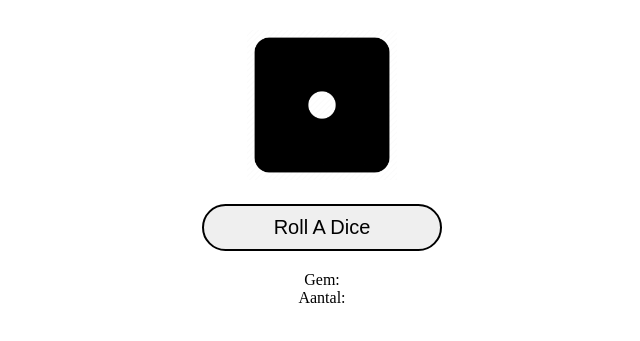
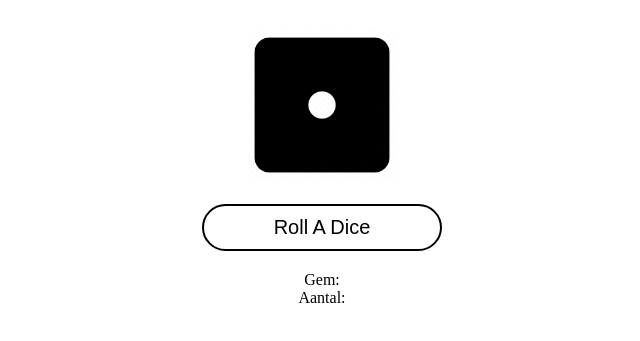
Before and after one commit to iqrafarah/dobbelsteen, a plain HTML site: page index.html in a window 1280 px wide. Shown: the part 255-596 px from the top of the page, without its empty margins (318-958 px from the left). Drawn offline with Linux system fonts and the light colour scheme.

Commit message:
Update style.css

```diff
--- a/assets/style/style.css
+++ b/assets/style/style.css
@@ -16,7 +16,7 @@ button {
     display: block;
     padding: 10px 70px 10px 70px;
     margin: 20px auto;
-    /* background-color: black; */
+    background-color: transparent;
     border: 2px solid black;
     font-size: 20px;
     color: black;
```
